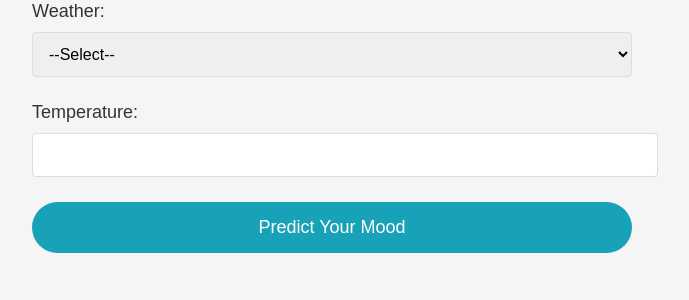
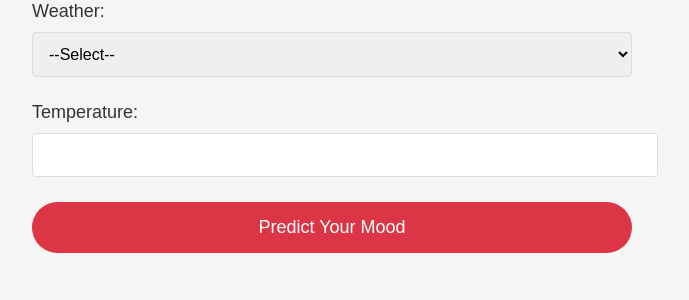
Before and after one commit to vaishvi278/ispproject, a Flask app: page / in a window 1280 px wide. Shown: the part 318-618 px from the top of the page, without its empty margins (308-997 px from the left). Run offline with Flask 3, Linux system fonts and the light colour scheme.

Commit message:
Change button color to red

```diff
--- a/templates/index.html
+++ b/templates/index.html
@@ -61,7 +61,7 @@
             font-size: 16px;
         }
         .predict-button {
-            background-color: #17a2b8;
+            background-color: #dc3545;
             color: white;
             border: none;
             border-radius: 30px;
@@ -73,7 +73,7 @@
             transition: background-color 0.3s;
         }
         .predict-button:hover {
-            background-color: #138496;
+            background-color: #c82333;
         }
     </style>
 </head>
```
